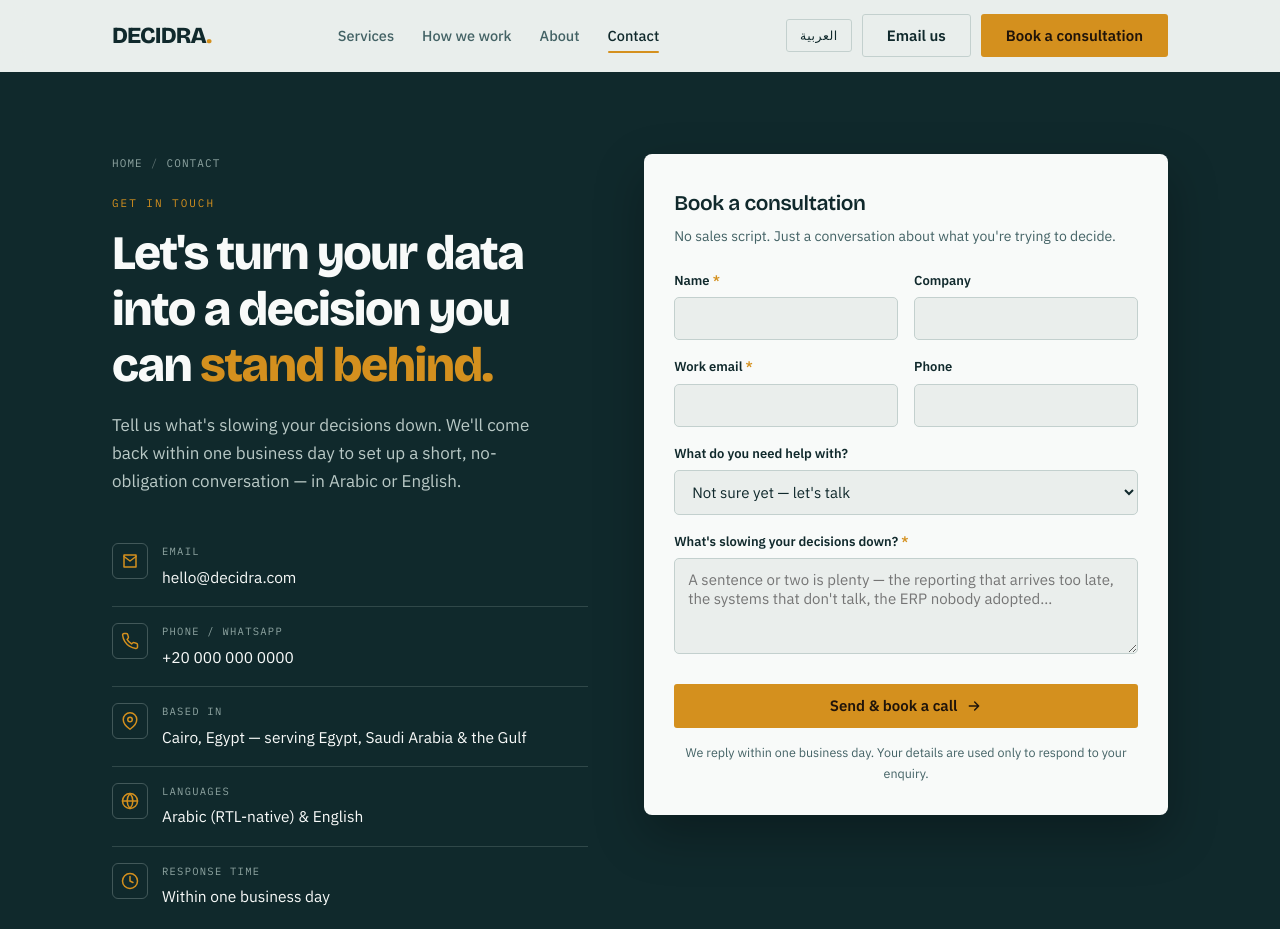
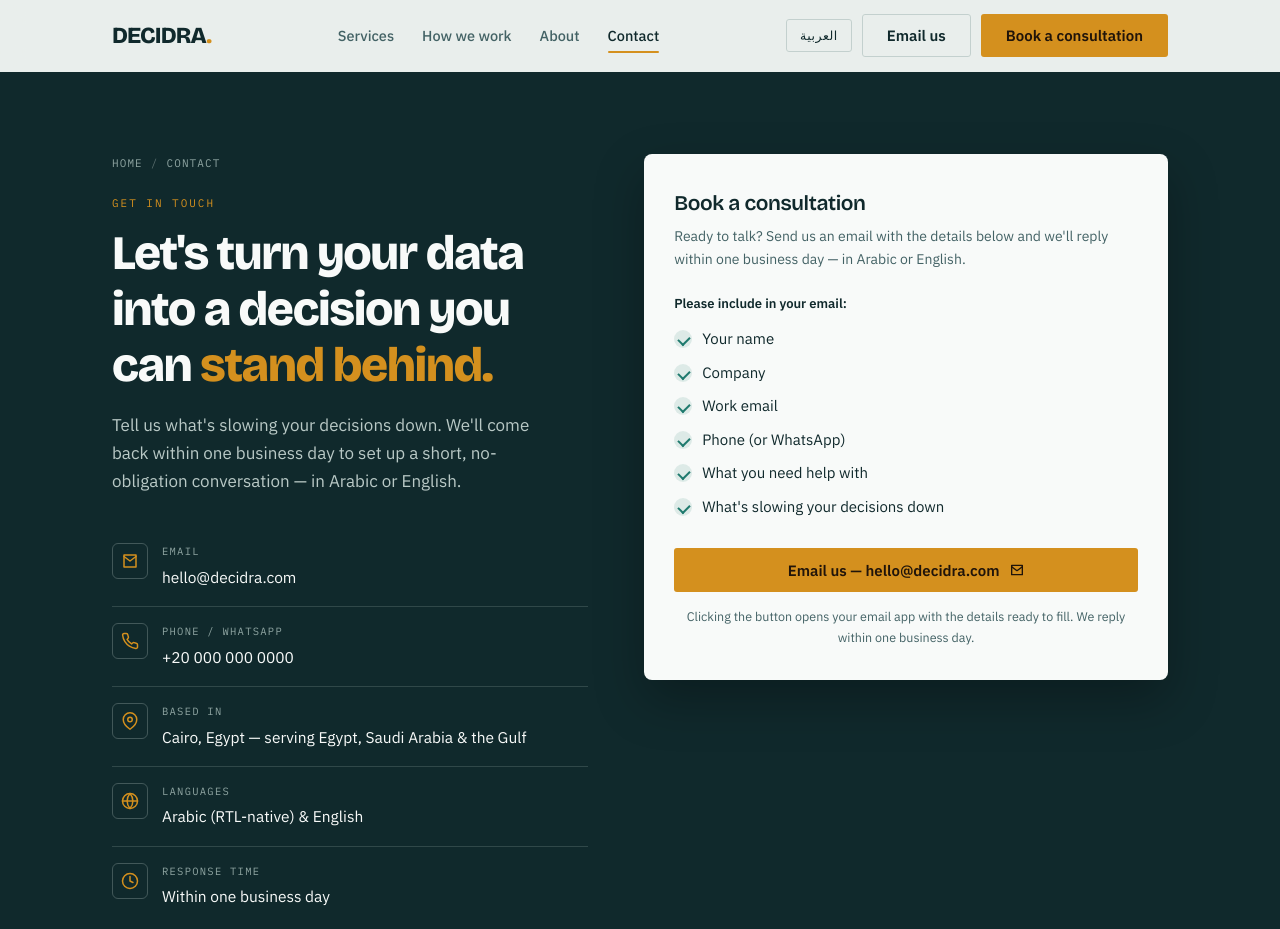
Before and after one commit to ahmed-azzaz/triplexd, a plain HTML site: page contact.html in a window 1280 px wide. Shown: the top 929 px of the page. Drawn offline with nearby package versions, Linux system fonts and the light colour scheme.

Commit message:
Add files via upload

```diff
--- a/assets/css/style.css
+++ b/assets/css/style.css
@@ -318,6 +318,18 @@ section{scroll-margin-top:84px;}
 .field textarea{resize:vertical;min-height:96px;}
 .field input:focus,.field select:focus,.field textarea:focus{outline:none;border-color:var(--teal);box-shadow:0 0 0 3px rgba(31,122,110,.15);}
 .field-row{display:grid;grid-template-columns:1fr 1fr;gap:16px;}
+.inc-title{font-size:13px;font-weight:600;margin:0 0 14px;color:var(--ink);}
+.inc-list{list-style:none;margin:0 0 24px;padding:0;}
+.inc-list li{position:relative;padding-left:28px;margin-bottom:11px;font-size:15px;line-height:1.5;}
+.inc-list li:last-child{margin-bottom:0;}
+.inc-list li::before{
+  content:"";position:absolute;left:0;top:2px;width:18px;height:18px;border-radius:50%;
+  background:rgba(31,122,110,.12);
+}
+.inc-list li::after{
+  content:"";position:absolute;left:6px;top:6px;width:6px;height:9px;
+  border:solid var(--teal);border-width:0 2px 2px 0;transform:rotate(45deg);
+}
 .form-submit{width:100%;justify-content:center;margin-top:6px;}
 .form-legal{font-size:12.5px;color:var(--ink-soft);margin:14px 0 0;text-align:center;}
 .form-status{display:none;margin-top:16px;padding:14px 16px;border-radius:6px;font-size:14.5px;background:rgba(31,122,110,.1);border:1px solid var(--teal);color:var(--ink);}
@@ -415,3 +427,8 @@ html[dir="rtl"] .nav-toggle svg{transform:none;}
 
 /* Bilingual statement line: let the browser pick direction from content */
 .statement-ar{unicode-bidi:plaintext;text-align:start;}
+
+/* Checklist mirrors in RTL */
+html[dir="rtl"] .inc-list li{padding-left:0;padding-right:28px;}
+html[dir="rtl"] .inc-list li::before{left:auto;right:0;}
+html[dir="rtl"] .inc-list li::after{left:auto;right:6px;}
--- a/assets/js/i18n.js
+++ b/assets/js/i18n.js
@@ -240,8 +240,20 @@
       "form.msgLabel": "What's slowing your decisions down? <span class='req'>*</span>",
       "form.msgPh": "A sentence or two is plenty — the reporting that arrives too late, the systems that don't talk, the ERP nobody adopted…",
       "form.submit": "Send & book a call",
-      "form.legal": "We reply within one business day. Your details are used only to respond to your enquiry.",
-      "form.status": "Thanks — your email app should open with the message ready to send. Prefer to email us directly? hello@decidra.com"
+      "form.legal": "Clicking the button opens your email app with the details ready to fill. We reply within one business day.",
+      "form.status": "Thanks — your email app should open with the message ready to send. Prefer to email us directly? hello@decidra.com",
+      "mail.title": "Book a consultation",
+      "mail.note": "Ready to talk? Send us an email with the details below and we'll reply within one business day — in Arabic or English.",
+      "mail.include": "Please include in your email:",
+      "inc.name": "Your name",
+      "inc.company": "Company",
+      "inc.email": "Work email",
+      "inc.phone": "Phone (or WhatsApp)",
+      "inc.help": "What you need help with",
+      "inc.msg": "What's slowing your decisions down",
+      "mail.btn": "Email us — hello@decidra.com",
+      "mail.subject": "Consultation request — Decidra",
+      "mail.body": "Hello Decidra team,\n\nI'd like to book a consultation. My details:\n\nName: \nCompany: \nWork email: \nPhone: \nWhat I need help with: \nWhat's slowing my decisions down: \n\nThank you."
     },
 
     ar: {
@@ -478,8 +490,20 @@
       "form.msgLabel": "ما الذي يبطئ قراراتك؟ <span class='req'>*</span>",
       "form.msgPh": "جملة أو اثنتان تكفيان — التقارير المتأخرة، الأنظمة التي لا تتحدث، نظام الموارد الذي لم يُعتمد…",
       "form.submit": "أرسل واحجز مكالمة",
-      "form.legal": "نردّ خلال يوم عمل واحد. تُستخدم بياناتك فقط للرد على استفسارك.",
-      "form.status": "شكراً — سيفتح تطبيق البريد لديك والرسالة جاهزة للإرسال. تفضّل مراسلتنا مباشرة؟ hello@decidra.com"
+      "form.legal": "بالضغط على الزر يفتح تطبيق البريد لديك والتفاصيل جاهزة للتعبئة. نردّ خلال يوم عمل واحد.",
+      "form.status": "شكراً — سيفتح تطبيق البريد لديك والرسالة جاهزة للإرسال. تفضّل مراسلتنا مباشرة؟ hello@decidra.com",
+      "mail.title": "احجز استشارة",
+      "mail.note": "مستعدّ للحديث؟ أرسل لنا بريداً إلكترونياً يتضمّن التفاصيل أدناه، وسنردّ خلال يوم عمل واحد — بالعربية أو الإنجليزية.",
+      "mail.include": "يُرجى تضمين ما يلي في بريدك:",
+      "inc.name": "الاسم",
+      "inc.company": "الشركة",
+      "inc.email": "البريد المهني",
+      "inc.phone": "الهاتف (أو واتساب)",
+      "inc.help": "ما الذي تحتاج المساعدة فيه",
+      "inc.msg": "ما الذي يبطئ قراراتك",
+      "mail.btn": "راسلنا — hello@decidra.com",
+      "mail.subject": "طلب استشارة — ديسيدرا",
+      "mail.body": "مرحباً فريق ديسيدرا،\n\nأودّ حجز استشارة. تفاصيلي:\n\nالاسم: \nالشركة: \nالبريد المهني: \nالهاتف: \nما أحتاج المساعدة فيه: \nما الذي يبطئ قراراتي: \n\nشكراً لكم."
     }
   };
 
@@ -508,6 +532,14 @@
     var y = document.getElementById('year');
     if (y) { y.textContent = new Date().getFullYear(); }
 
+    // Pre-fill the "Email us" button with a localized subject + body template
+    var eb = document.getElementById('emailBtn');
+    if (eb) {
+      eb.setAttribute('href',
+        'mailto:hello@decidra.com?subject=' + encodeURIComponent(dict['mail.subject'] || '') +
+        '&body=' + encodeURIComponent(dict['mail.body'] || ''));
+    }
+
     window.__lang = lang;
     try { localStorage.setItem('decidra-lang', lang); } catch (e) {}
   }
--- a/contact.html
+++ b/contact.html
@@ -29,7 +29,7 @@
     <div class="nav-cta">
       <button class="lang-toggle" id="langToggle" type="button" aria-label="Switch language — تبديل اللغة">العربية</button>
       <a class="btn btn-ghost" href="mailto:hello@decidra.com" data-i18n="nav.email">Email us</a>
-      <a class="btn btn-primary" href="#contactForm" data-i18n="nav.book">Book a consultation</a>
+      <a class="btn btn-primary" href="#emailCard" data-i18n="nav.book">Book a consultation</a>
       <button class="nav-toggle" id="navToggle" aria-label="Toggle menu" aria-expanded="false">
         <svg viewBox="0 0 24 24" fill="none" stroke="currentColor" stroke-width="2" stroke-linecap="round"><line x1="4" y1="7" x2="20" y2="7"/><line x1="4" y1="12" x2="20" y2="12"/><line x1="4" y1="17" x2="20" y2="17"/></svg>
       </button>
@@ -72,58 +72,26 @@
         </ul>
       </div>
 
-      <form class="form-card" id="contactForm" novalidate>
-        <h3 data-i18n="form.title">Book a consultation</h3>
-        <p class="fnote" data-i18n="form.note">No sales script. Just a conversation about what you're trying to decide.</p>
+      <div class="form-card" id="emailCard">
+        <h3 data-i18n="mail.title">Book a consultation</h3>
+        <p class="fnote" data-i18n="mail.note">Ready to talk? Send us an email with the details below and we'll reply within one business day — in Arabic or English.</p>
 
-        <div class="field-row">
-          <div class="field">
-            <label for="name" data-i18n="form.name">Name <span class="req">*</span></label>
-            <input type="text" id="name" name="name" autocomplete="name" required>
-          </div>
-          <div class="field">
-            <label for="company" data-i18n="form.company">Company</label>
-            <input type="text" id="company" name="company" autocomplete="organization">
-          </div>
-        </div>
+        <p class="inc-title" data-i18n="mail.include">Please include in your email:</p>
+        <ul class="inc-list">
+          <li data-i18n="inc.name">Your name</li>
+          <li data-i18n="inc.company">Company</li>
+          <li data-i18n="inc.email">Work email</li>
+          <li data-i18n="inc.phone">Phone (or WhatsApp)</li>
+          <li data-i18n="inc.help">What you need help with</li>
+          <li data-i18n="inc.msg">What's slowing your decisions down</li>
+        </ul>
 
-        <div class="field-row">
-          <div class="field">
-            <label for="email" data-i18n="form.email">Work email <span class="req">*</span></label>
-            <input type="email" id="email" name="email" autocomplete="email" required>
-          </div>
-          <div class="field">
-            <label for="phone" data-i18n="form.phone">Phone</label>
-            <input type="tel" id="phone" name="phone" autocomplete="tel">
-          </div>
-        </div>
-
-        <div class="field">
-          <label for="interest" data-i18n="form.help">What do you need help with?</label>
-          <select id="interest" name="interest">
-            <option data-i18n="opt.notsure">Not sure yet — let's talk</option>
-            <option data-i18n="opt.erp">ERP implementation (Odoo)</option>
-            <option data-i18n="opt.kpi">KPI dashboards &amp; analytics</option>
-            <option data-i18n="opt.custom">Custom / mobile application</option>
-            <option data-i18n="opt.integ">System integration</option>
-            <option data-i18n="opt.mig">Data migration</option>
-            <option data-i18n="opt.ds">Data science / AI</option>
-            <option data-i18n="opt.consult">Business consultation</option>
-          </select>
-        </div>
-
-        <div class="field">
-          <label for="message" data-i18n="form.msgLabel">What's slowing your decisions down? <span class="req">*</span></label>
-          <textarea id="message" name="message" data-i18n-ph="form.msgPh" placeholder="A sentence or two is plenty — the reporting that arrives too late, the systems that don't talk, the ERP nobody adopted…" required></textarea>
-        </div>
-
-        <button type="submit" class="btn btn-primary form-submit">
-          <span data-i18n="form.submit">Send &amp; book a call</span>
-          <svg viewBox="0 0 24 24" fill="none" stroke="currentColor" stroke-width="2.2" stroke-linecap="round" stroke-linejoin="round"><path d="M5 12h14M13 6l6 6-6 6"/></svg>
-        </button>
-        <p class="form-legal" data-i18n="form.legal">We reply within one business day. Your details are used only to respond to your enquiry.</p>
-        <p class="form-status" id="formStatus" role="status" aria-live="polite"></p>
-      </form>
+        <a class="btn btn-primary form-submit" id="emailBtn" href="mailto:hello@decidra.com">
+          <span data-i18n="mail.btn">Email us — hello@decidra.com</span>
+          <svg viewBox="0 0 24 24" fill="none" stroke="currentColor" stroke-width="2" stroke-linecap="round" stroke-linejoin="round"><path d="M4 5h16v14H4z"/><path d="M4 7l8 6 8-6"/></svg>
+        </a>
+        <p class="form-legal" data-i18n="form.legal">Clicking the button opens your email app with the details ready to fill. We reply within one business day.</p>
+      </div>
     </div>
   </div>
 </section>
```
